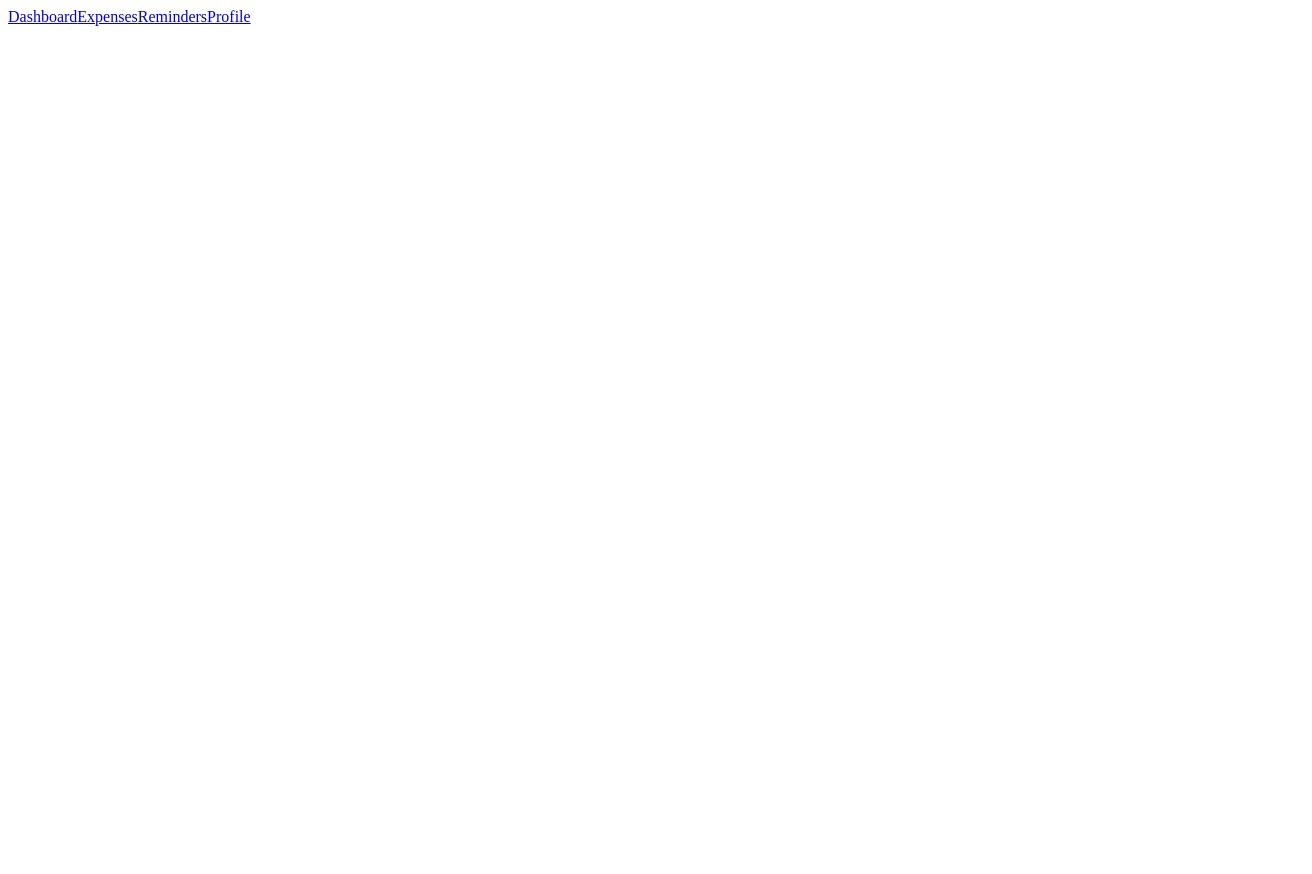
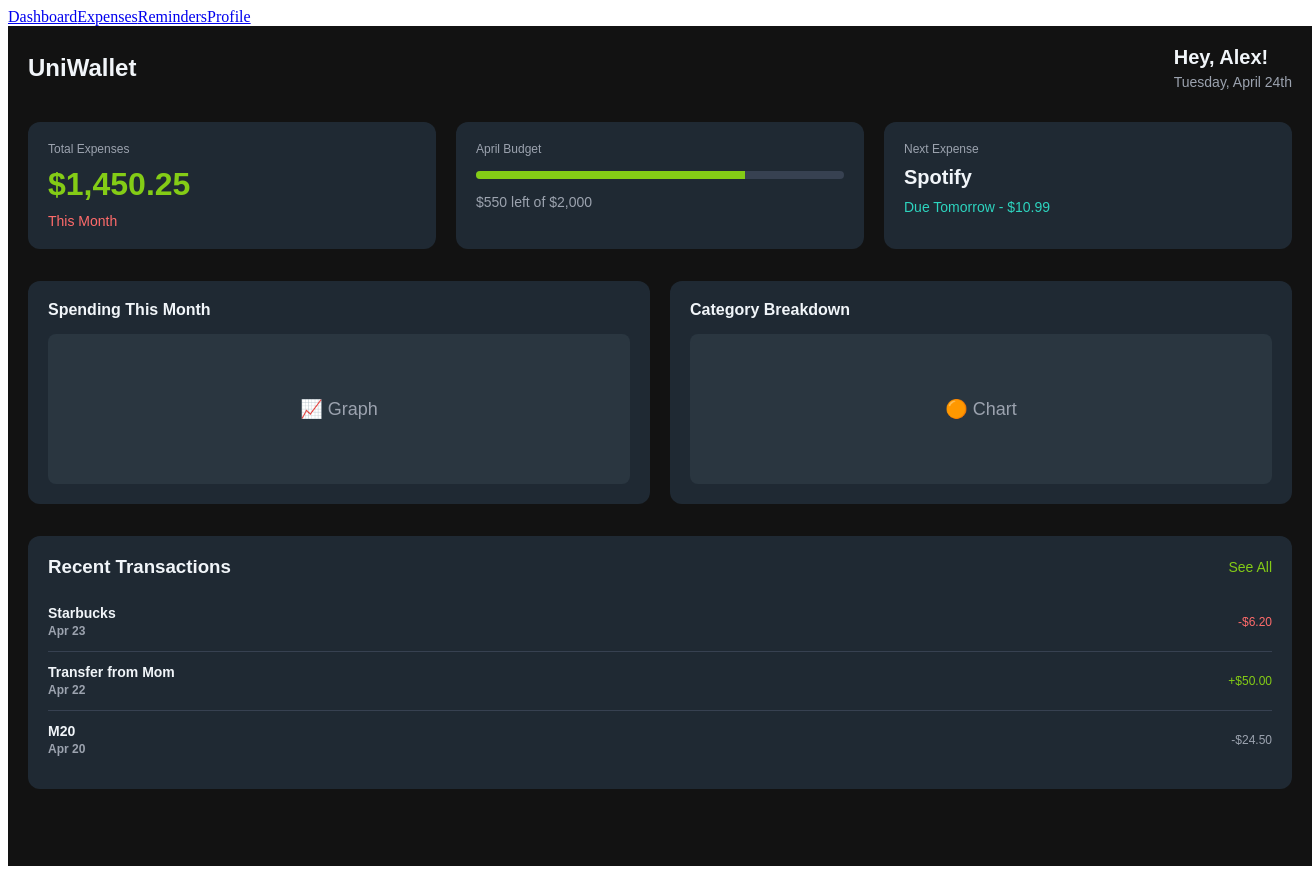
Before and after one commit to yasithbuddhima/UniWallet, a React (Create React App) app in the folder frontend/: page /dashboard in a window 1280 px wide. Shown: the whole page, 1312 px wide, since content can reach past the window. Before the commit the page ends 800 px from the top, so only its background shows below. Built offline with nearby package versions, Linux system fonts and the light colour scheme.

Commit message:
Add Dashboard Page

```diff
--- a/frontend/src/Pages/DashBoard/Dasboard.jsx
+++ b/frontend/src/Pages/DashBoard/Dasboard.jsx
@@ -1,10 +1,80 @@
 import React from "react";
+import styles from "./Dashboard.module.css";
 
 const DashBoard = () => {
   return (
-    <>
-      <div></div>
-    </>
+    <div className={styles.dashboard}>
+      <header className={styles.header}>
+        <h1>UniWallet</h1>
+        <div>
+          <h2>Hey, Alex!</h2>
+          <p>Tuesday, April 24th</p>
+        </div>
+      </header>
+
+      <div className={styles.cards}>
+        <div className={styles.card}>
+          <label>Total Expenses</label>
+          <h2>$1,450.25</h2>
+          <p className={styles.negative}>This Month</p>
+        </div>
+
+        <div className={styles.card}>
+          <label>April Budget</label>
+          <div className={styles.progress}>
+            <div className={styles.progressBar} style={{width: "73%"}}></div>
+          </div>
+          <p>$550 left of $2,000</p>
+        </div>
+
+        <div className={styles.card}>
+          <label>Next Expense</label>
+          <h3>Spotify</h3>
+          <p className={styles.warning}>Due Tomorrow - $10.99</p>
+        </div>
+      </div>
+
+      <div className={styles.charts}>
+        <div className={styles.chart}>
+          <h3>Spending This Month</h3>
+          <div className={styles.placeholder}>📈 Graph</div>
+        </div>
+        <div className={styles.chart}>
+          <h3>Category Breakdown</h3>
+          <div className={styles.placeholder}>🟠 Chart</div>
+        </div>
+      </div>
+
+      <div className={styles.transactions}>
+        <div className={styles.txHeader}>
+          <h3>Recent Transactions</h3>
+          <a href="#">See All</a>
+        </div>
+        <div className={styles.txList}>
+          <div className={styles.tx}>
+            <div>
+              <p><strong>Starbucks</strong></p>
+              <span>Apr 23</span>
+            </div>
+            <span className={styles.negative}>-$6.20</span>
+          </div>
+          <div className={styles.tx}>
+            <div>
+              <p><strong>Transfer from Mom</strong></p>
+              <span>Apr 22</span>
+            </div>
+            <span className={styles.positive}>+$50.00</span>
+          </div>
+          <div className={styles.tx}>
+            <div>
+              <p><strong>M20</strong></p>
+              <span>Apr 20</span>
+            </div>
+            <span>-$24.50</span>
+          </div>
+        </div>
+      </div>
+    </div>
   );
 };
 
--- a/frontend/src/Pages/DashBoard/Dashboard.module.css
+++ b/frontend/src/Pages/DashBoard/Dashboard.module.css
@@ -0,0 +1,197 @@
+.dashboard {
+  width: 100%;
+  min-height: 100vh;
+  margin: 0;
+  padding: 20px;
+  background-color: #121212;
+  color: #f1f5f9;
+  font-family: Arial, sans-serif;
+}
+
+.header {
+  display: flex;
+  justify-content: space-between;
+  align-items: center;
+  margin-bottom: 32px;
+}
+
+.header h1 {
+  margin: 0;
+  font-size: 24px;
+}
+
+.header h2 {
+  margin: 0;
+  font-size: 20px;
+}
+
+.header p {
+  margin: 5px 0 0 0;
+  color: #9ca3af;
+  font-size: 14px;
+}
+
+.icons {
+  display: flex;
+  gap: 20px;
+  font-size: 24px;
+  align-items: center;
+}
+
+.profilePic {
+  width: auto;
+  height: auto;
+  border-radius: 50%;
+  background-color: #2dd4bf;
+  display: flex;
+  align-items: center;
+  justify-content: center;
+  font-size: 20px;
+}
+
+.cards {
+  display: grid;
+  grid-template-columns: repeat(3, 1fr);
+  gap: 20px;
+  margin-bottom: 32px;
+}
+
+.card {
+  background-color: #1f2933;
+  padding: 20px;
+  border-radius: 12px;
+}
+
+.card label {
+  display: block;
+  color: #9ca3af;
+  font-size: 12px;
+  margin-bottom: 10px;
+}
+
+.card h2 {
+  margin: 0 0 10px 0;
+  font-size: 32px;
+  color: #84cc16;
+}
+
+.card h3 {
+  margin: 10px 0;
+  font-size: 20px;
+}
+
+.card p {
+  margin: 5px 0 0 0;
+  font-size: 14px;
+  color: #9ca3af;
+}
+
+.progress {
+  width: 100%;
+  height: 8px;
+  background-color: #374151;
+  border-radius: 4px;
+  margin: 15px 0;
+  overflow: hidden;
+}
+
+.progressBar {
+  height: 100%;
+  background-color: #84cc16;
+  transition: width 0.3s ease;
+}
+
+.positive {
+  color: #84cc16 !important;
+}
+
+.warning {
+  color: #2dd4bf !important;
+}
+
+.negative {
+  color: #ff6b6b !important;
+}
+
+.charts {
+  display: grid;
+  grid-template-columns: 1fr 1fr;
+  gap: 20px;
+  margin-bottom: 32px;
+}
+
+.chart {
+  background-color: #1f2933;
+  padding: 20px;
+  border-radius: 12px;
+}
+
+.chart h3 {
+  margin: 0 0 15px 0;
+  font-size: 16px;
+}
+
+.placeholder {
+  background-color: #2a3640;
+  min-height: 150px;
+  display: flex;
+  align-items: center;
+  justify-content: center;
+  border-radius: 8px;
+  color: #9ca3af;
+  font-size: 18px;
+}
+
+.transactions {
+  background-color: #1f2933;
+  padding: 20px;
+  border-radius: 12px;
+}
+
+.txHeader {
+  display: flex;
+  justify-content: space-between;
+  align-items: center;
+  margin-bottom: 15px;
+}
+
+.txHeader h3 {
+  margin: 0;
+}
+
+.txHeader a {
+  color: #84cc16;
+  text-decoration: none;
+  font-size: 14px;
+}
+
+.txList {
+  display: flex;
+  flex-direction: column;
+}
+
+.tx {
+  display: flex;
+  justify-content: space-between;
+  align-items: center;
+  padding: 12px 0;
+  border-bottom: 1px solid #374151;
+}
+
+.tx:last-child {
+  border-bottom: none;
+}
+
+.tx p {
+  margin: 0;
+  font-size: 14px;
+}
+
+.tx span {
+  font-size: 12px;
+  color: #9ca3af;
+}
+
+.tx > div > span {
+  font-weight: bold;
+}
```
